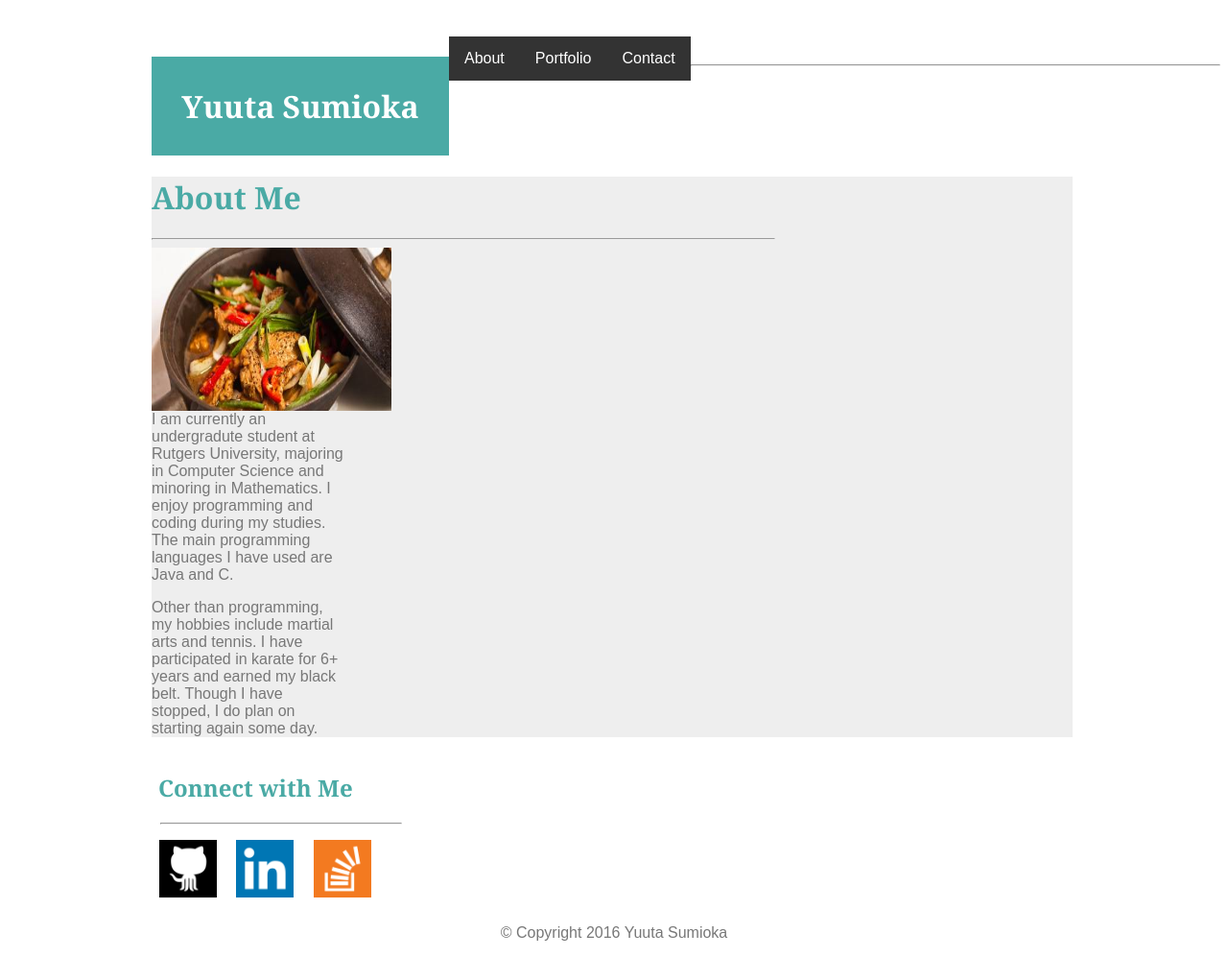
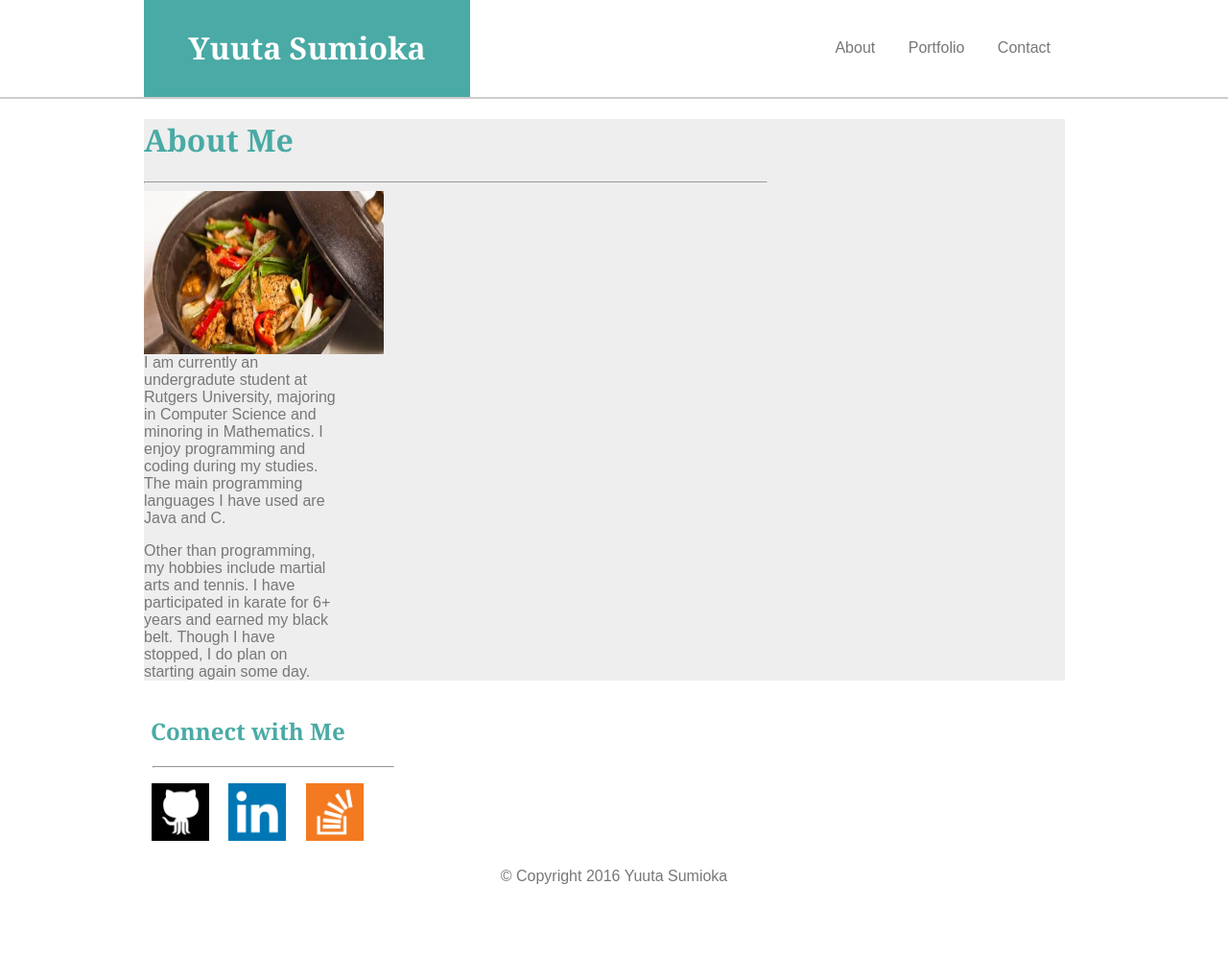
Before and after one commit to ysumio120/Basic-Portfolio, a PHP site: page / in a window 1280 px wide. Shown: the whole page at 96% size. After the commit the page ends 921 px from the top, so only its background shows below. Run offline with PHP 8.4, Linux system fonts and the light colour scheme; some libraries are stand-ins or nearby versions.

Commit message:
Finished header in index.html

```diff
--- a/assets/css/style.css
+++ b/assets/css/style.css
@@ -1,34 +1,36 @@
 body {
+	margin: 0;
+	padding: 0;
 	font-family: 'Arial', 'Helvetica Neue', Helvetica, sans-serif;
 }
 
-#header_line {
-	margin-top:-1px;
-	margin-left: 0px;
-	margin-right: 0px;
+#header_bar {
+	background-color: #cccccc;
+	height: 2px;
+	width: 100%;
+	margin-top:-30px;
+	clear:both;
 }
 .container {
 	width: 960px;
 	clear:both;
 	margin-left: 150px;
+	position:relative;
 }
 
 h1, h2 {
 	font-family: 'Georgia', 'Times', Times New Roman, serif;
 }
 
-header {
-	padding-right: 30px;
-	padding-top: 30px;
-	padding-bottom: 30px;
-}
 header h1 {
 	background-color: #4aaaa5;
 	color:white;
-	width:250px;
+	width:280px;
 	text-align: center;
 	padding: 30px;
 	float: left;
+	margin-top:-2px;
+	margin-bottom: 0px;
 }
 
 div.container {
@@ -36,37 +38,30 @@ div.container {
 }
 
 nav {
+	position: absolute;
+	right:0px;
 	float: left;
+	margin-top: 27px;
 }
-
 ul {
 	list-style-type: none;
 	margin: 0;
-    padding: 0;
     overflow:hidden;
-    background-color: #333;
 }
 
 li {
-	float: left;
+	display: inline-block;
 }
 
 li a {
 	display: block;
-    color: white;
     text-align: center;
-    padding: 14px 16px;
+    padding: 14px 15px;
     text-decoration: none;
 }
 
-#tabs {
-	color: #efefef;
-}
-#tabs p {
-	padding-left: 10px;
-	padding-right: 10px;
-	display:inline;
-	font-size: 18px;
+a:visited {
+	color: #777777;
 }
 
 #main {
--- a/index.html
+++ b/index.html
@@ -22,7 +22,7 @@
 				<!-- <p>Contact</p> -->
 			<!-- </div> -->
 		</header>
-		<hr id="header_line">
+		<div id="header_bar"></div>
 		<!-- Bio and Sidebar -->
 		<div class="container">
 			<div id="main">
```
